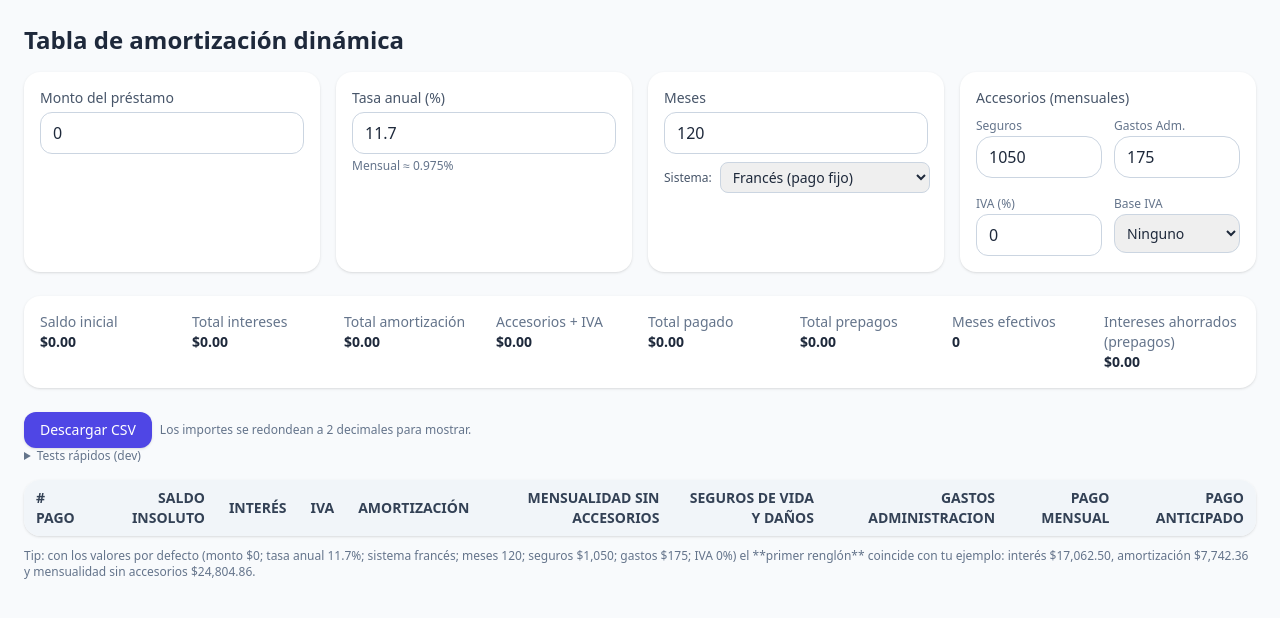
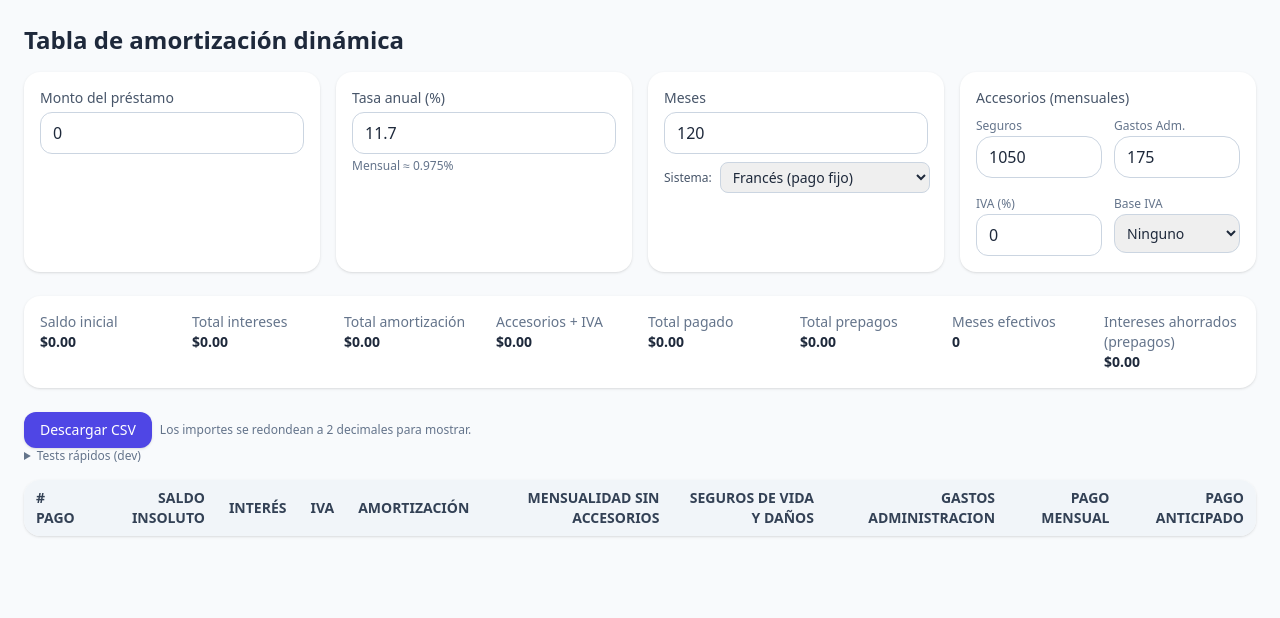
Before and after one commit to JorgeLCaballero/amortization-ui, a React (Vite) app: page / in a window 1280 px wide. Shown: the top 618 px of the page. Built offline with nearby package versions, Linux system fonts and the light colour scheme.

Commit message:
Update AmortizationUI.tsx

```diff
--- a/src/AmortizationUI.tsx
+++ b/src/AmortizationUI.tsx
@@ -466,7 +466,6 @@ export default function AmortizationUI() {
         </div>
 
         <p className="text-xs text-slate-500 mt-3">
-          Tip: con los valores por defecto (monto $0; tasa anual 11.7%; sistema francés; meses 120; seguros $1,050; gastos $175; IVA 0%) el **primer renglón** coincide con tu ejemplo: interés $17,062.50, amortización $7,742.36 y mensualidad sin accesorios $24,804.86.
         </p>
       </div>
     </div>
```
